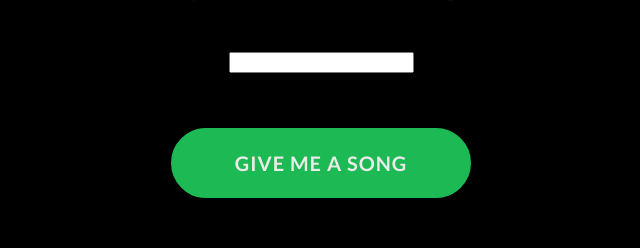
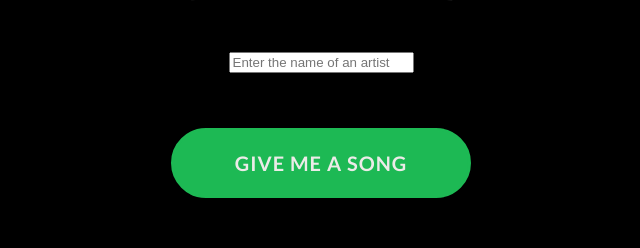
Before and after one commit to adamyers/moodsy_with_keys_removed, a Flask app: template templates/index.html in a window 1280 px wide. Shown: the part 477-725 px from the top of the page, without its empty margins (319-959 px from the left). Run offline with Flask 2, Linux system fonts and the light colour scheme; the template is opened without the code that fills it, so the values that code supplies are empty; some libraries are stand-ins or nearby versions.

Commit message:
Update index.html

```diff
--- a/templates/index.html
+++ b/templates/index.html
@@ -13,9 +13,8 @@
 <script src="../static/script.js"></script>
 <div class="button-ctr">
   <form action="/process" method="post">
-    <input type="text" id="artist" name="artist" />
+    <input type="text" id="artist" name="artist" placeholder="Enter the name of an artist">
     <br />
-    <button type="submit" id="hideme" value="Send Email"></button>
     <button class="displaybutton">Give me a song</button>
   </form>
 </div>
```
